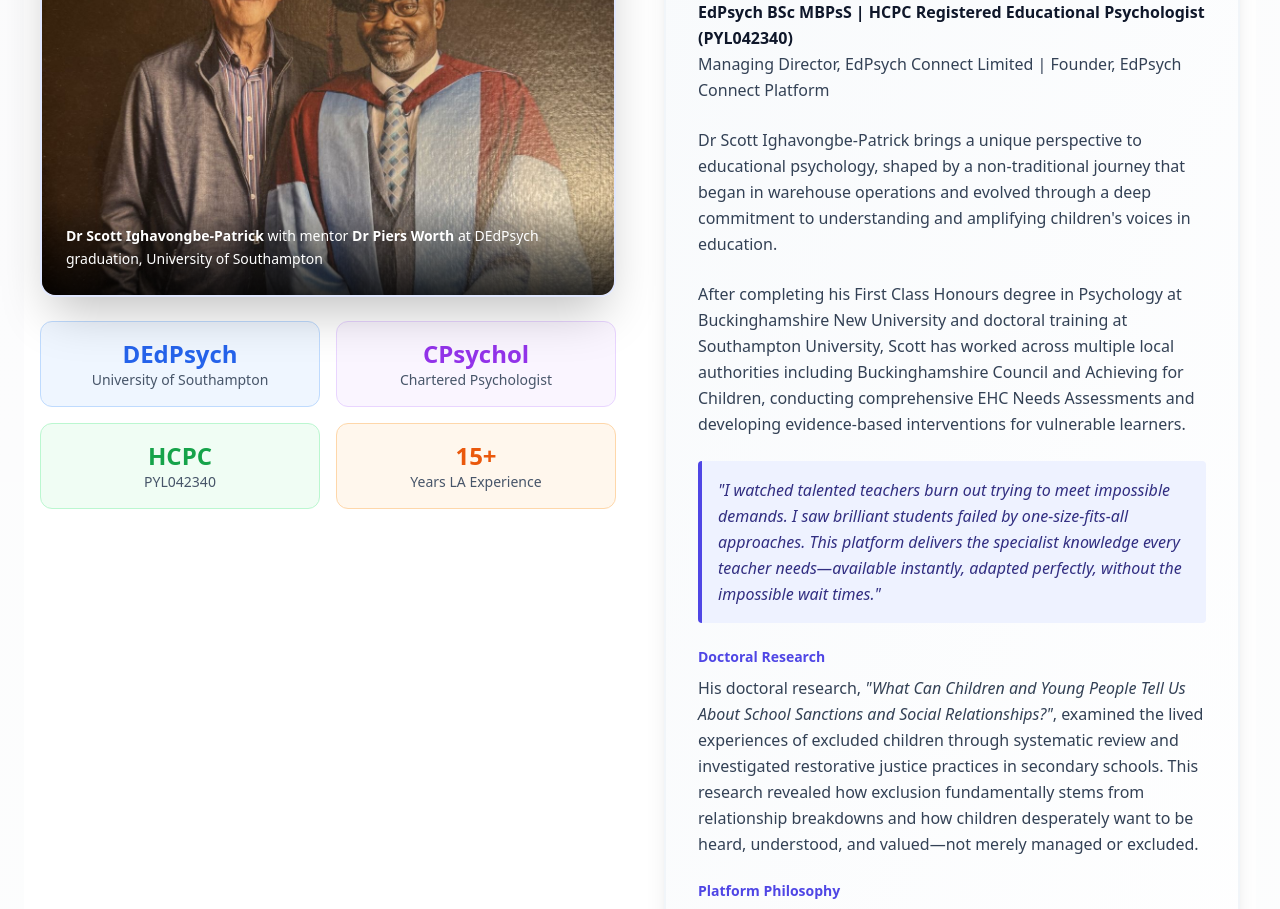
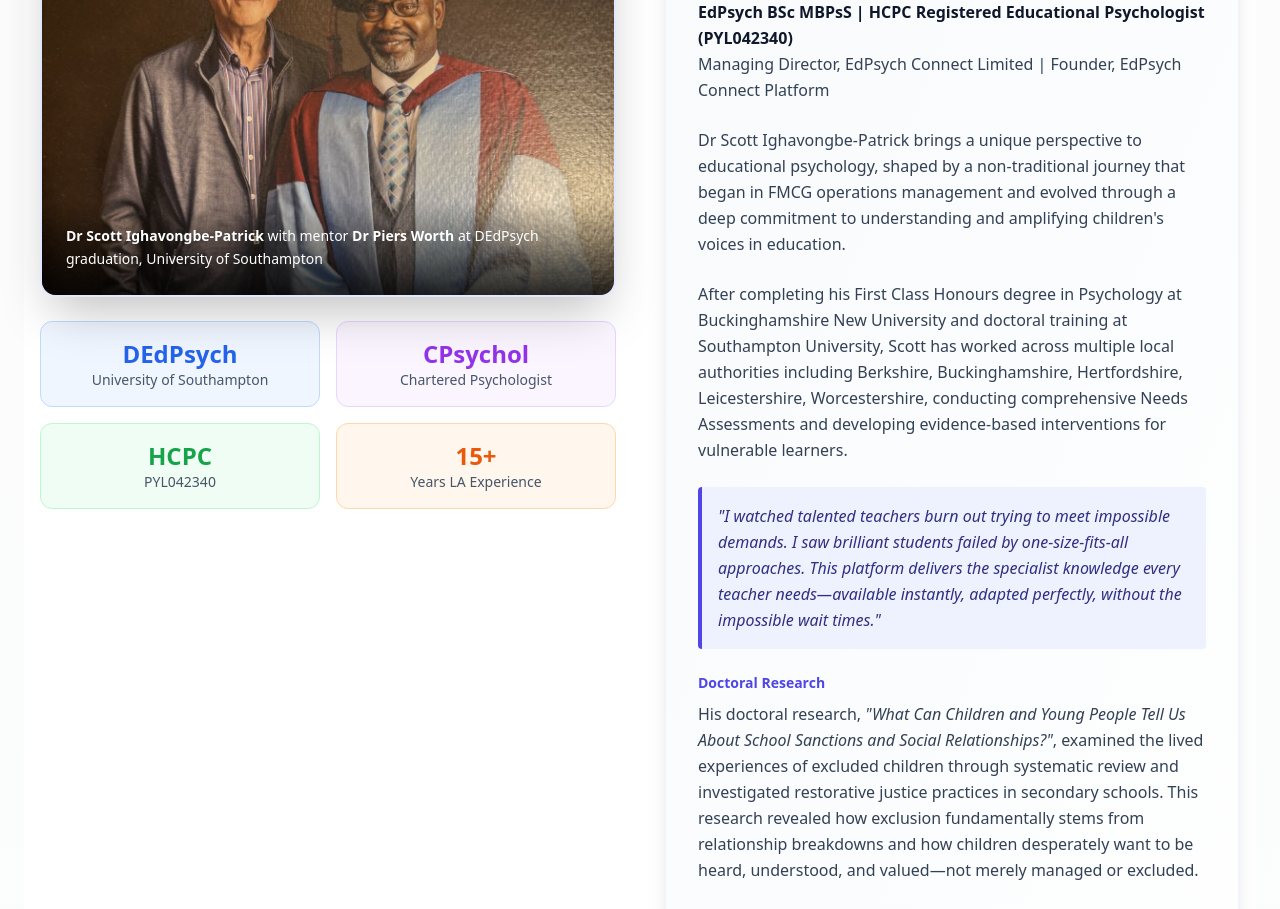
Before and after one commit to DrSI-P/edpsych-connect-limited, a Next.js app: page / in a window 1280 px wide. Shown: the part 4000-4909 px from the top of the page. Built offline with nearby package versions, Linux system fonts and the light colour scheme.

Commit message:
feat: revised landing page

```diff
--- a/src/components/landing/LandingPage.tsx
+++ b/src/components/landing/LandingPage.tsx
@@ -536,11 +536,11 @@ export default function LandingPage() {
                   </p>
 
                   <p>
-                    Dr Scott Ighavongbe-Patrick brings a unique perspective to educational psychology, shaped by a non-traditional journey that began in warehouse operations and evolved through a deep commitment to understanding and amplifying children's voices in education.
+                    Dr Scott Ighavongbe-Patrick brings a unique perspective to educational psychology, shaped by a non-traditional journey that began in FMCG operations management and evolved through a deep commitment to understanding and amplifying children's voices in education.
                   </p>
 
                   <p>
-                    After completing his First Class Honours degree in Psychology at Buckinghamshire New University and doctoral training at Southampton University, Scott has worked across multiple local authorities including Buckinghamshire Council and Achieving for Children, conducting comprehensive EHC Needs Assessments and developing evidence-based interventions for vulnerable learners.
+                    After completing his First Class Honours degree in Psychology at Buckinghamshire New University and doctoral training at Southampton University, Scott has worked across multiple local authorities including Berkshire, Buckinghamshire, Hertfordshire, Leicestershire, Worcestershire, conducting comprehensive Needs Assessments and developing evidence-based interventions for vulnerable learners.
                   </p>
 
                   <div className="bg-indigo-50 border-l-4 border-indigo-600 p-4 rounded italic">
```
